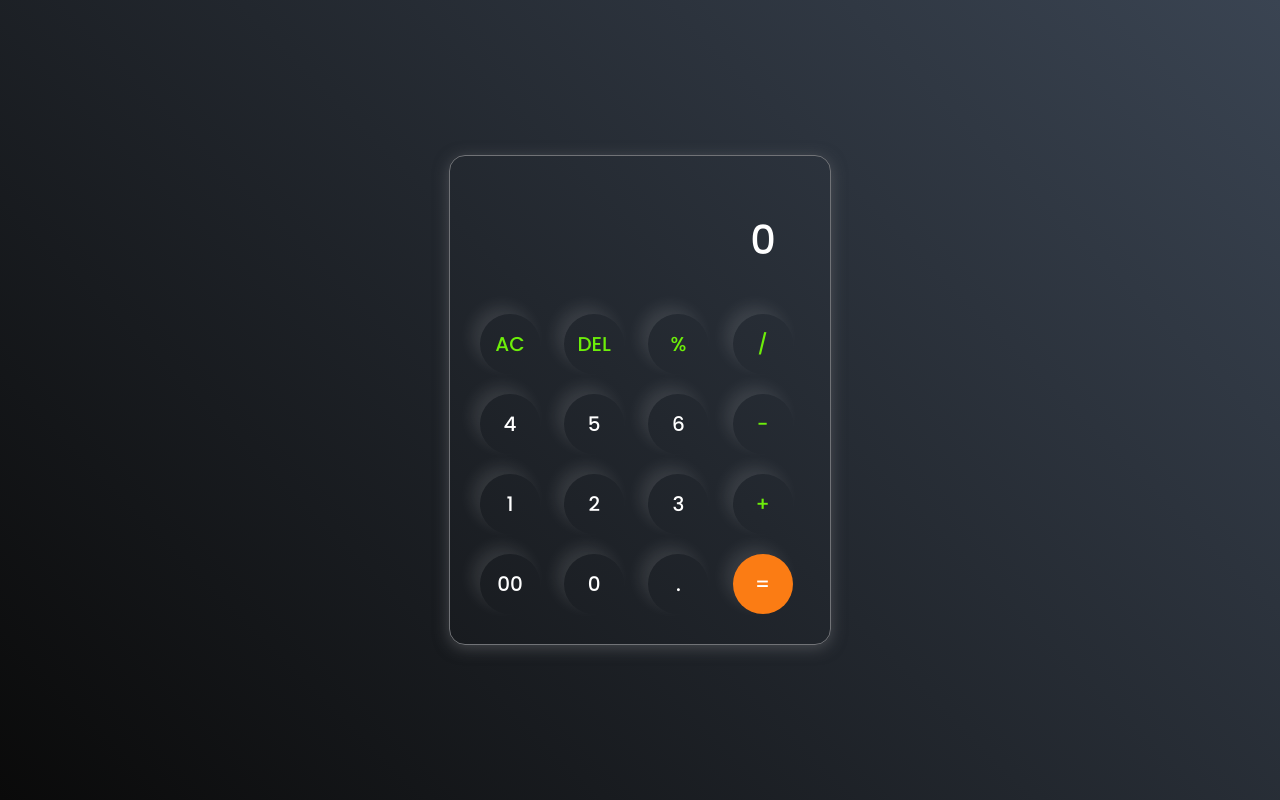
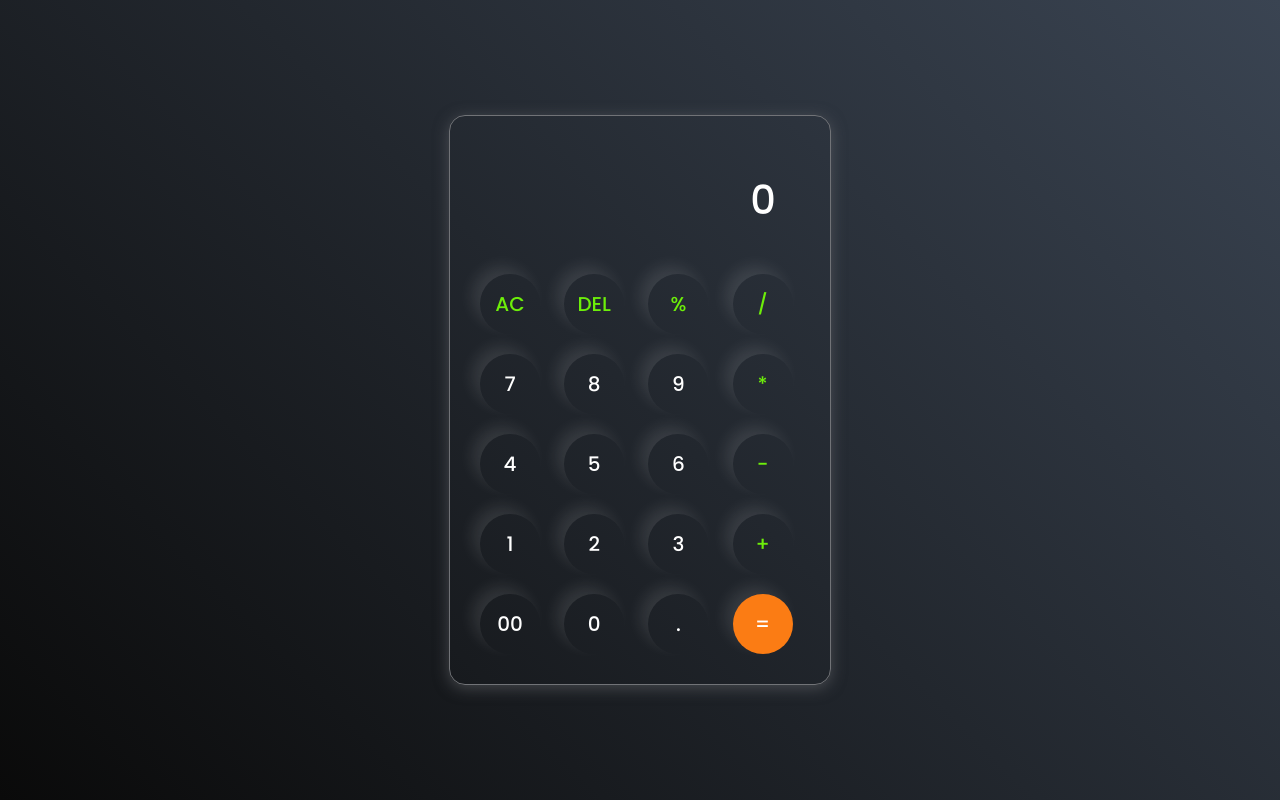
Before and after one commit to Darshanparmarr/calculatorbydarshan.github.io, a plain HTML site: page index.html in a window 1280 px wide. Drawn offline with Linux system fonts and the light colour scheme.

Commit message:
Update index.html done changes through github
10.23 time

```diff
--- a/index.html
+++ b/index.html
@@ -15,6 +15,12 @@
             <button class="operator">DEL</button>
             <button class="operator">%</button>
             <button class="operator">/</button>
+        </div>
+        <div>
+            <button>7</button>
+            <button>8</button>
+            <button>9</button>
+            <button class="operator">*</button>
         </div>
         <div>
             <button>4</button>
```
